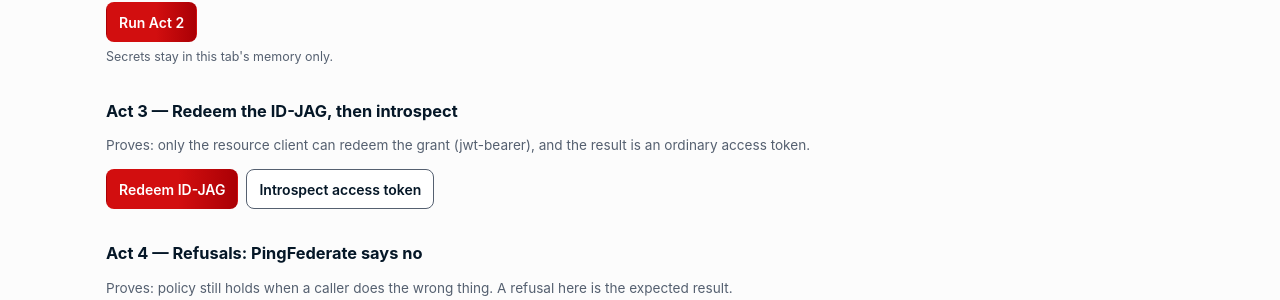
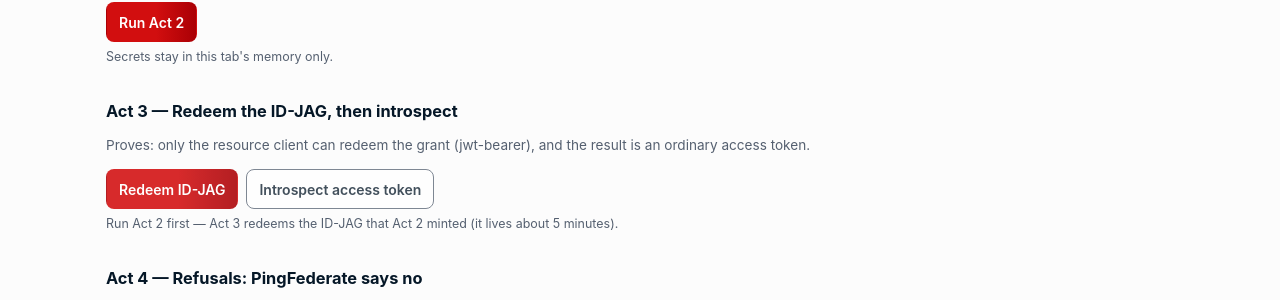
Before and after one commit to curtismu7/idjag-runner-LAB, a React (Vite) app in the folder web/: page / in a window 1280 px wide. Shown: the part 594-894 px from the top of the page. Built offline with nearby package versions, Linux system fonts and the light colour scheme; no server answers.

Commit message:
act3: refused redeem renders as a green teaching refusal; redeem gated on act2

```diff
--- a/web/src/FlowTab.jsx
+++ b/web/src/FlowTab.jsx
@@ -139,16 +139,24 @@ export default function FlowTab() {
         <h3 id="act3-h">Act 3 — Redeem the ID-JAG, then introspect</h3>
         <p className="card-sub">Proves: only the resource client can redeem the grant (jwt-bearer), and the result is an ordinary access token.</p>
         <div className="actions">
-          <button className="primary" disabled={busy || !clientSecret}
+          <button className="primary" disabled={busy || !clientSecret || !act2Result}
             onClick={() => run('/api/flow/act3/redeem', { clientId, clientSecret, scope: exchangeScope }, setRedeemResult)}>
             Redeem ID-JAG
           </button>
-          <button disabled={busy || !clientSecret}
+          <button disabled={busy || !clientSecret || !redeemResult}
             onClick={() => run('/api/flow/act3/introspect', { clientId, clientSecret }, setIntroResult)}>
             Introspect access token
           </button>
         </div>
-        {redeemResult ? (
+        {!act2Result ? <p className="secret-note">Run Act 2 first — Act 3 redeems the ID-JAG that Act 2 minted (it lives about 5 minutes).</p> : null}
+        {redeemResult?.redeemRefusal ? (
+          <div className="result-ok" data-testid="redeem-refusal">
+            PF refused the redeem as designed: <span className="mono">{redeemResult.pfError}</span>
+            {redeemResult.pfErrorDescription ? <span> — {redeemResult.pfErrorDescription}</span> : null}
+            <p className="card-sub">The ID-JAG is single-purpose and short-lived (~5 minutes): run Act 2 again for a fresh one.</p>
+            <TraceSteps steps={redeemResult.trace} />
+          </div>
+        ) : redeemResult ? (
           <div className="token-panel">
             <TokenView label="Redeemed access token" view={redeemResult.tokens.accessToken} />
             <TraceSteps steps={redeemResult.trace} />
```
Also changed, not shown: 2 other files (tests, documents, lock files or other folders).
